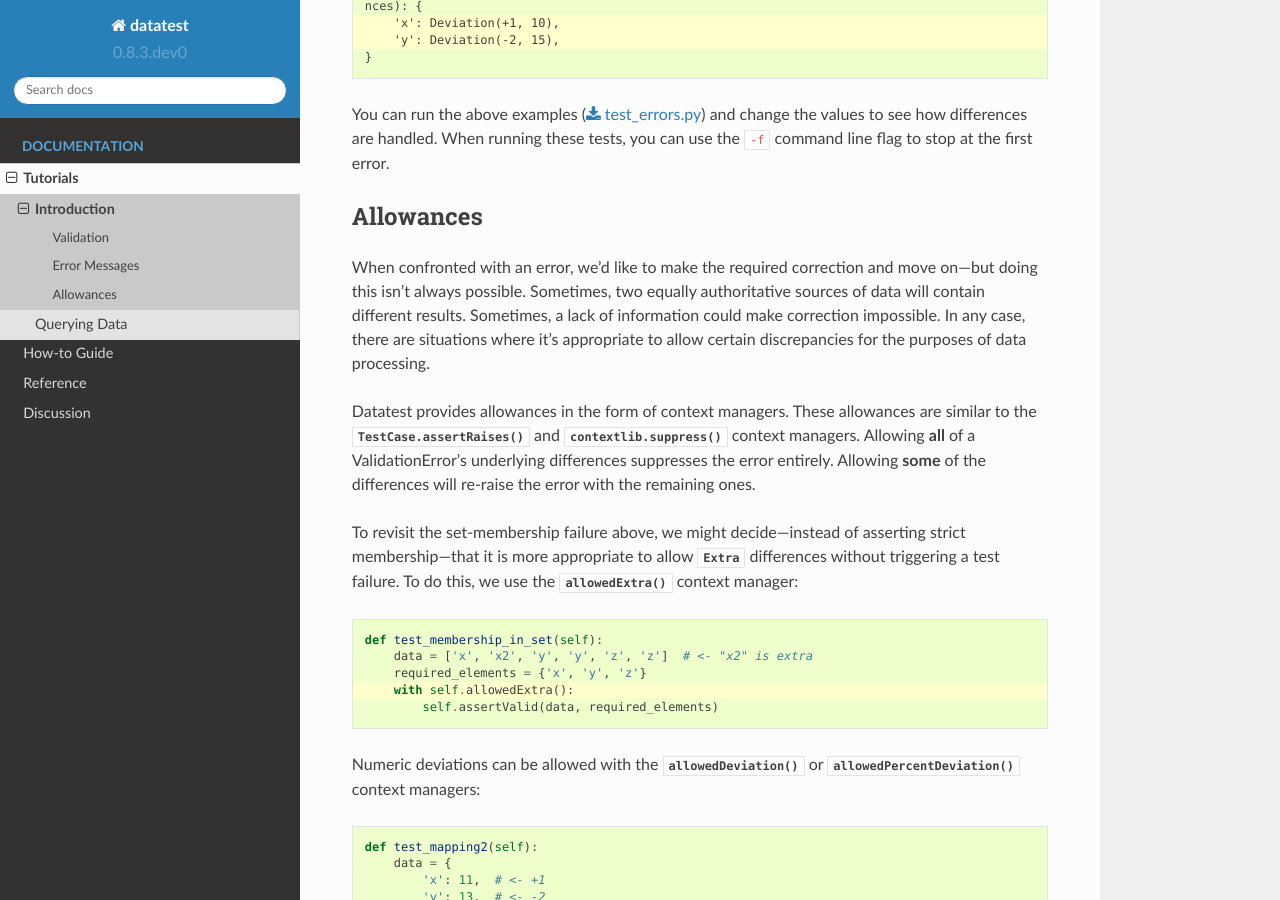
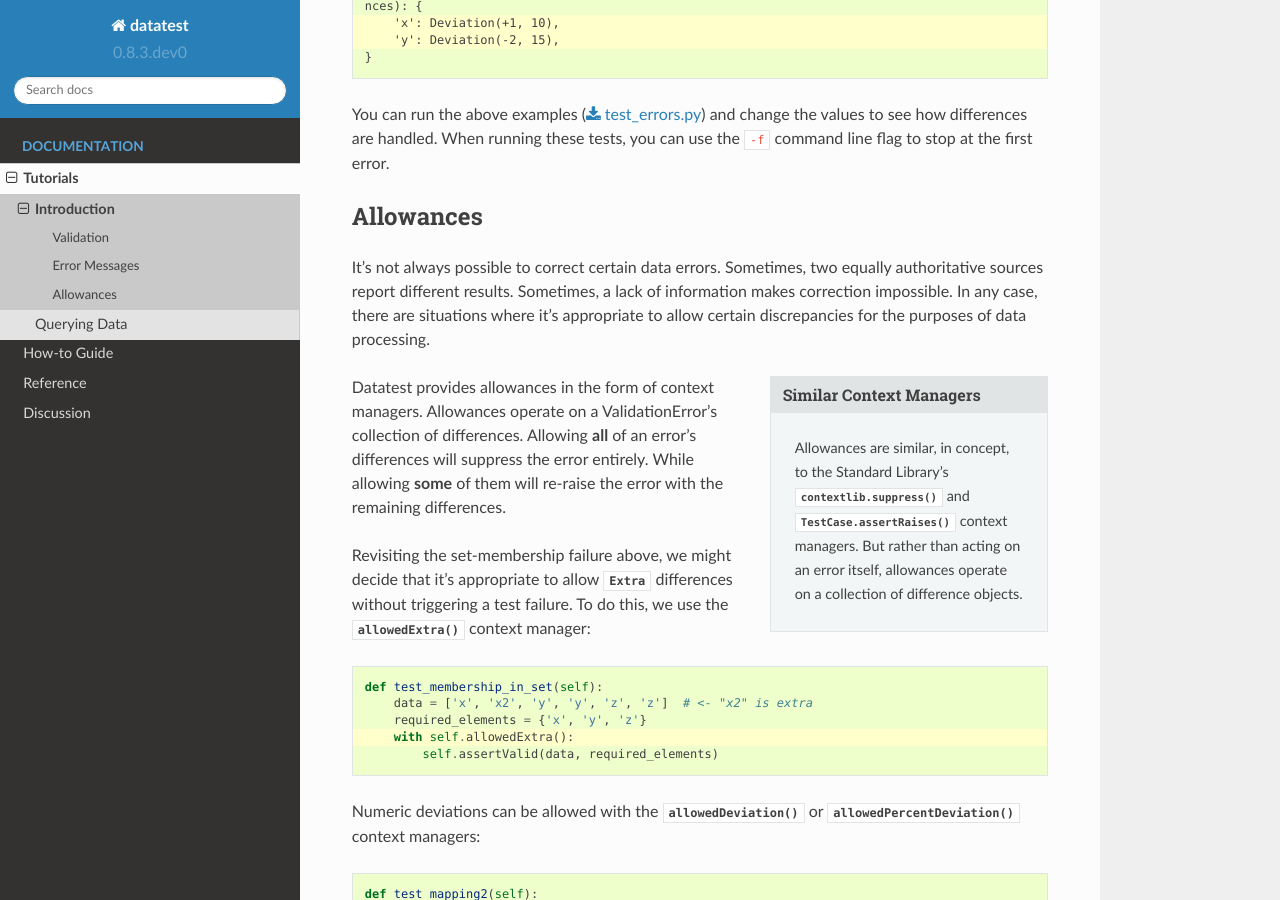
Before and after one commit to shawnbrown/datatest, a Sphinx documentation site: the page built from docs/tutorial/introduction.rst, in a window 1280 px wide and 900 px high, scrolled down 3828 px. Built offline with Sphinx 7.4.7 and the Read the Docs theme 2.0.0, drawn with Linux system fonts in a browser that asks for light colours; some of the changed text lies outside the part shown.

Commit message:
Revise introduction documentation to improve readibility.

```diff
--- a/docs/tutorial/introduction.rst
+++ b/docs/tutorial/introduction.rst
@@ -126,10 +126,10 @@
 **************
 
 When validation fails, a :class:`ValidationError <datatest.ValidationError>`
-is raised. A ValidationError contains the differences detected in the *data*
-under test. To demonstrate this, we will used the same tests shown in the
-previous example but the *data* values will contain errors---these errors
-will trigger test case failures.
+is raised. A ValidationError contains the differences detected in the
+*data* under test. To demonstrate this we will reuse tests from before,
+but this time the *data* will contain invalid elements which will
+trigger test case failures.
 
 In the following test, we assert that *data* contains all of the elements
 in the required set:
@@ -141,9 +141,9 @@
         required_elements = {'x', 'y', 'z'}
         self.assertValid(data, required_elements)
 
-Because ``'x2'`` does not appear in the requirement but does appear
-in the data, the test fails with an :class:`Extra <datatest.Extra>`
-difference:
+But this assertion fails because ``'x2'`` does not appear in the
+requirement but it does appear in the data. The test fails with an
+:class:`Extra <datatest.Extra>` difference:
 
 .. code-block:: none
     :emphasize-lines: 3,5
@@ -190,7 +190,7 @@
     def test_mapping1(self):
         data = {
             'x': 'foo',
-            'y': 'BAZ',
+            'y': 'BAZ',  # <- required value is 'bar'
         }
         required_values = {
             'x': 'foo',
@@ -256,25 +256,29 @@
 Allowances
 **********
 
-When confronted with an error, we'd like to make the required
-correction and move on---but doing this isn't always possible.
-Sometimes, two equally authoritative sources of data will contain
-different results. Sometimes, a lack of information could make
-correction impossible. In any case, there are situations where
-it's appropriate to allow certain discrepancies for the purposes
-of data processing.
+It's not always possible to correct certain data errors. Sometimes,
+two equally authoritative sources report different results. Sometimes,
+a lack of information makes correction impossible. In any case, there
+are situations where it's appropriate to allow certain discrepancies
+for the purposes of data processing.
+
+.. sidebar:: Similar Context Managers
+
+    Allowances are similar, in concept, to the Standard Library's
+    :py:func:`contextlib.suppress` and :py:meth:`TestCase.assertRaises()
+    <unittest.TestCase.assertRaises>` context managers. But rather
+    than acting on an error itself, allowances operate on a
+    collection of difference objects.
 
 Datatest provides allowances in the form of context managers.
-These allowances are similar to the :py:meth:`TestCase.assertRaises()
-<unittest.TestCase.assertRaises>` and :py:func:`contextlib.suppress`
-context managers. Allowing **all** of a ValidationError's underlying
-differences suppresses the error entirely. Allowing **some** of the
-differences will re-raise the error with the remaining ones.
+Allowances operate on a ValidationError's collection of differences.
+Allowing **all** of an error's differences will suppress the error
+entirely. While allowing **some** of them will re-raise the error
+with the remaining differences.
 
-To revisit the set-membership failure above, we might decide---instead
-of asserting strict membership---that it is more appropriate to allow
-:class:`Extra <datatest.Extra>` differences without triggering a test
-failure. To do this, we use the :meth:`allowedExtra()
+Revisiting the set-membership failure above, we might decide that it's
+appropriate to allow :class:`Extra <datatest.Extra>` differences without
+triggering a test failure. To do this, we use the :meth:`allowedExtra()
 <datatest.DataTestCase.allowedExtra>` context manager:
 
 .. code-block:: python
```
